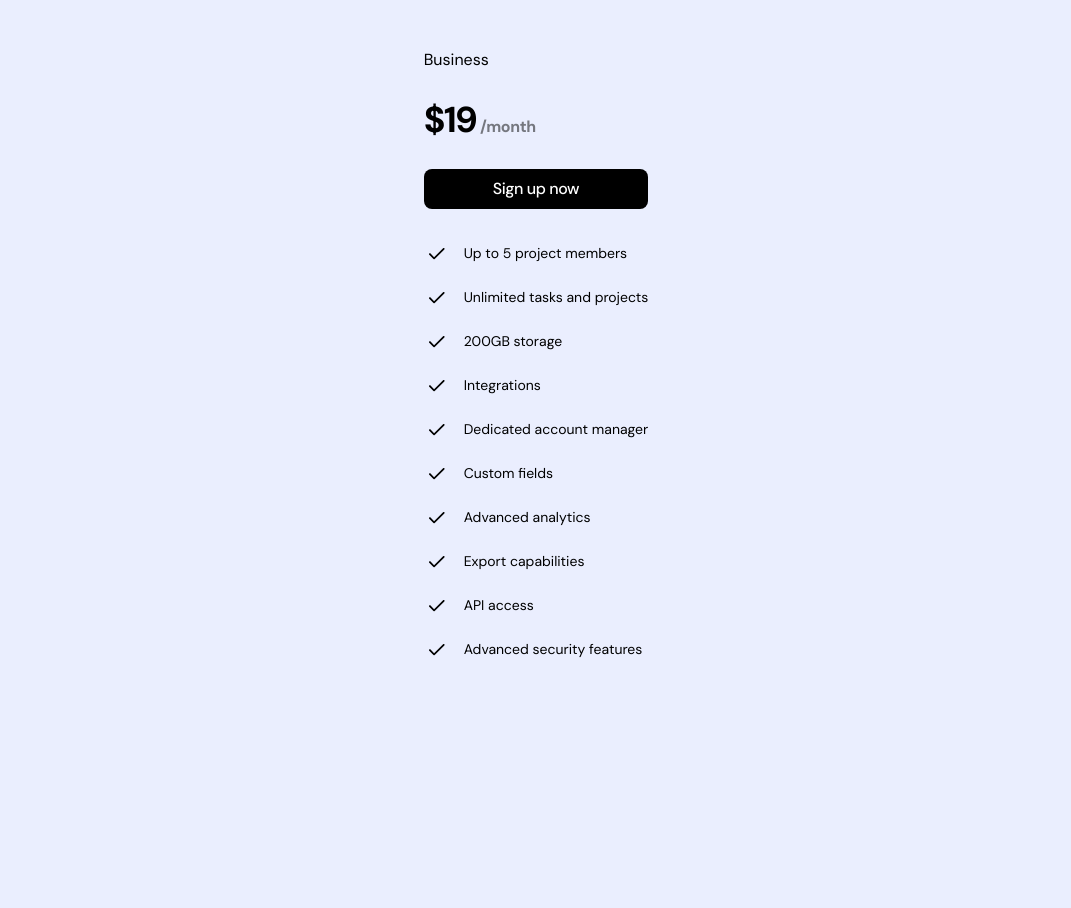
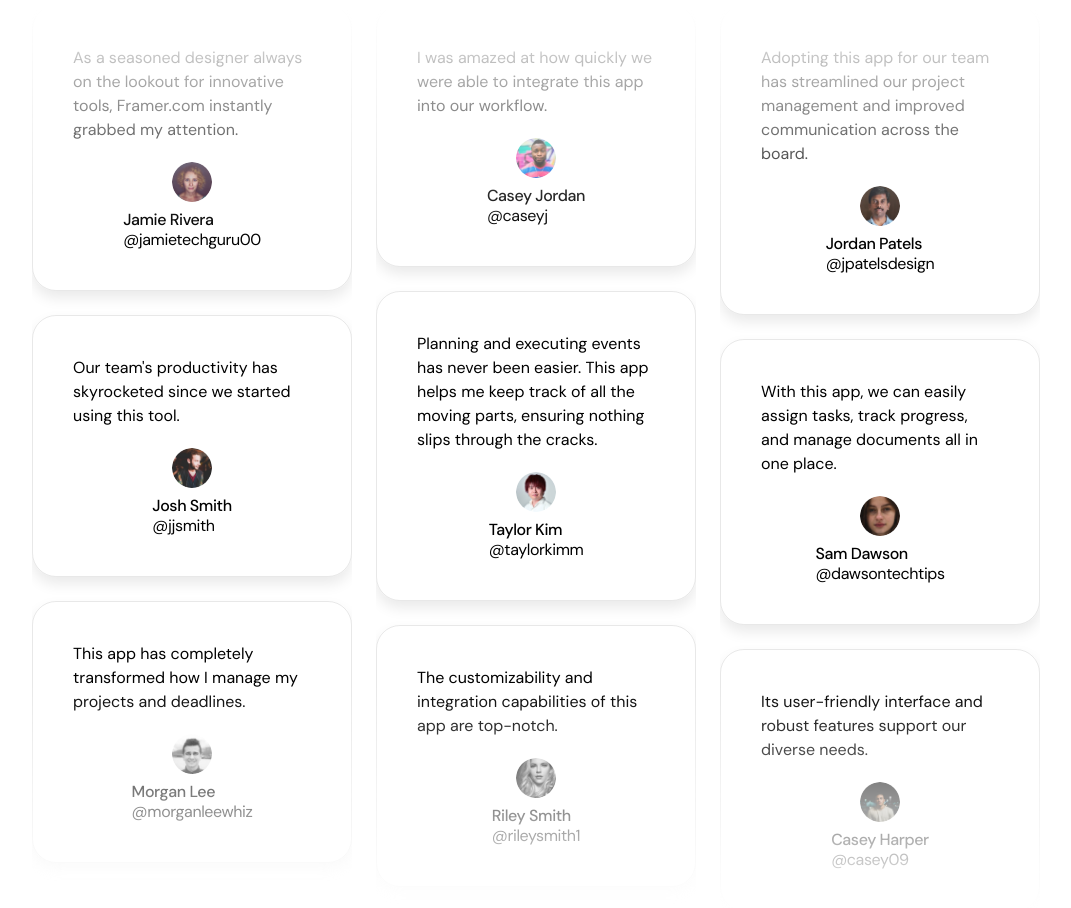
Before and after one commit to Morojuoluwa/ai-sass-landing-page, a Next.js app: page / in a window 1280 px wide. Shown: the part 3440-4348 px from the top of the page, without its empty margins (104-1175 px from the left). Before the commit the page ends 4237 px from the top, so only its background shows below. Built offline with nearby package versions, Linux system fonts and the light colour scheme.

Commit message:
completed the testimonials section

```diff
--- a/app/page.tsx
+++ b/app/page.tsx
@@ -3,7 +3,7 @@
 import LogoTicker from '@/components/LogoTicker'
 import { Pricing } from '@/components/Pricing'
 import ProductShowcase from '@/components/ProductShowcase'
-import React from 'react'
+import Testimonials from '@/components/Testimonials'
 
 const  Home = () => {
   return (
@@ -13,6 +13,7 @@
       <LogoTicker/>
       <ProductShowcase/>
       <Pricing/>
+      <Testimonials/>
     </>
   )
 }
--- a/components/Pricing.tsx
+++ b/components/Pricing.tsx
@@ -54,13 +54,16 @@
   ];
 
   export const Pricing = () => {
-    return <section className="py-24">
+    return <section className="py-24 bg-white">
         <div className='container'>
-            <h2 className="section-title">Pricing</h2>
-            <p className="section-description mt-5">Free forever, upgrade for unlimited tasks, better security and exclusive features.</p>
-            <div className=' flex flex-col gap-6 items-center'>
+            <div className='section-heading'>
+                <h2 className="section-title">Pricing</h2>
+                <p className="section-description mt-5">Free forever, upgrade for unlimited tasks, better security and exclusive features.</p>
+
+            </div>
+            <div className='lg:flex-row lg:items-end lg:justify-center flex flex-col gap-6 items-center mt-10'>
                 {pricingTiers.map(({title, monthlyPrice,buttonText,popular,inverse,features})=>(
-                <div key={title} className={twMerge('p-10 rounded-3xl  shadow-[0_7px_14px_[#EAEAEA] border-[#F1F1F1]', inverse === true && 'border-black bg-black text-white')}>
+                <div key={title} className={twMerge('p-10 rounded-3xl max-w-xs w-full shadow-[0_7px_14px_[#EAEAEA] border-[#F1F1F1]', inverse === true && 'border-black bg-black text-white')}>
                     <div className=' flex justify-between'>
 
                         <h3 className={twMerge(inverse === true&& 'text-white/60')}>{title}</h3>
--- /dev/null
+++ b/components/Testimonials.tsx
@@ -0,0 +1,114 @@
+import avatar1 from "@/assets/avatar-1.png";
+import avatar2 from "@/assets/avatar-2.png";
+import avatar3 from "@/assets/avatar-3.png";
+import avatar4 from "@/assets/avatar-4.png";
+import avatar5 from "@/assets/avatar-5.png";
+import avatar6 from "@/assets/avatar-6.png";
+import avatar7 from "@/assets/avatar-7.png";
+import avatar8 from "@/assets/avatar-8.png";
+import avatar9 from "@/assets/avatar-9.png";
+import Image from "next/image";
+import { twMerge } from "tailwind-merge";
+
+const testimonials = [
+  {
+    text: "As a seasoned designer always on the lookout for innovative tools, Framer.com instantly grabbed my attention.",
+    imageSrc: avatar1.src,
+    name: "Jamie Rivera",
+    username: "@jamietechguru00",
+  },
+  {
+    text: "Our team's productivity has skyrocketed since we started using this tool. ",
+    imageSrc: avatar2.src,
+    name: "Josh Smith",
+    username: "@jjsmith",
+  },
+  {
+    text: "This app has completely transformed how I manage my projects and deadlines.",
+    imageSrc: avatar3.src,
+    name: "Morgan Lee",
+    username: "@morganleewhiz",
+  },
+  {
+    text: "I was amazed at how quickly we were able to integrate this app into our workflow.",
+    imageSrc: avatar4.src,
+    name: "Casey Jordan",
+    username: "@caseyj",
+  },
+  {
+    text: "Planning and executing events has never been easier. This app helps me keep track of all the moving parts, ensuring nothing slips through the cracks.",
+    imageSrc: avatar5.src,
+    name: "Taylor Kim",
+    username: "@taylorkimm",
+  },
+  {
+    text: "The customizability and integration capabilities of this app are top-notch.",
+    imageSrc: avatar6.src,
+    name: "Riley Smith",
+    username: "@rileysmith1",
+  },
+  {
+    text: "Adopting this app for our team has streamlined our project management and improved communication across the board.",
+    imageSrc: avatar7.src,
+    name: "Jordan Patels",
+    username: "@jpatelsdesign",
+  },
+  {
+    text: "With this app, we can easily assign tasks, track progress, and manage documents all in one place.",
+    imageSrc: avatar8.src,
+    name: "Sam Dawson",
+    username: "@dawsontechtips",
+  },
+  {
+    text: "Its user-friendly interface and robust features support our diverse needs.",
+    imageSrc: avatar9.src,
+    name: "Casey Harper",
+    username: "@casey09",
+  },
+];
+
+const firstColumn = testimonials.slice(0,3)
+const secondColumn = testimonials.slice(3,6)
+const thirdColumn = testimonials.slice(6,9)
+
+const TestimonialColumn = (props:{className: string; testimonials: typeof testimonials}) =>(
+  <div className={twMerge(" flex flex-col gap-6 mt-10 [mask-image:linear-gradient(to_bottom,transparent,black_25%,black_75%,transparent)]", props.className)}>
+  {  props.testimonials.map(({text, imageSrc,name,username})=>(
+      <div className="card" key={text}>
+          <div>{text}</div>
+          <div className=" flex flex-col items-center gap-2 mt-5">
+            <Image src={imageSrc} width={40} height={40} alt='' className="h-10 w-10 rounded-full"/>
+            <div className=" flex flex-col">
+              <h3 className=" font-medium tracking-tight leading-5">{name}</h3>
+              <h3 className="tracking-tight leading-5">{username}</h3>
+            </div>
+          </div>
+      </div>
+    ))}
+  </div>
+)
+
+const Testimonials = () => {
+  return (
+   <section className=" bg-white ">
+    <div className="container">
+      <div className="section-heading">
+        <div className=" flex justify-center">
+          <div className="tag">Testimonials</div>
+        </div>
+        <h2 className="section-title mt-5">What our users say</h2>
+        <p className="section-description mt-5">From intuitive design to powerful features, our app has become an essential tool for users around the world</p>
+
+      </div>
+      <div className="flex justify-center gap-6">
+        <TestimonialColumn testimonials={firstColumn} className=""/>
+        <TestimonialColumn testimonials={secondColumn} className="hidden md:flex"/>
+        <TestimonialColumn testimonials={thirdColumn} className="hidden lg:flex"/>
+      </div>
+
+    </div>
+   </section>
+  )
+}
+
+export default Testimonials
```
